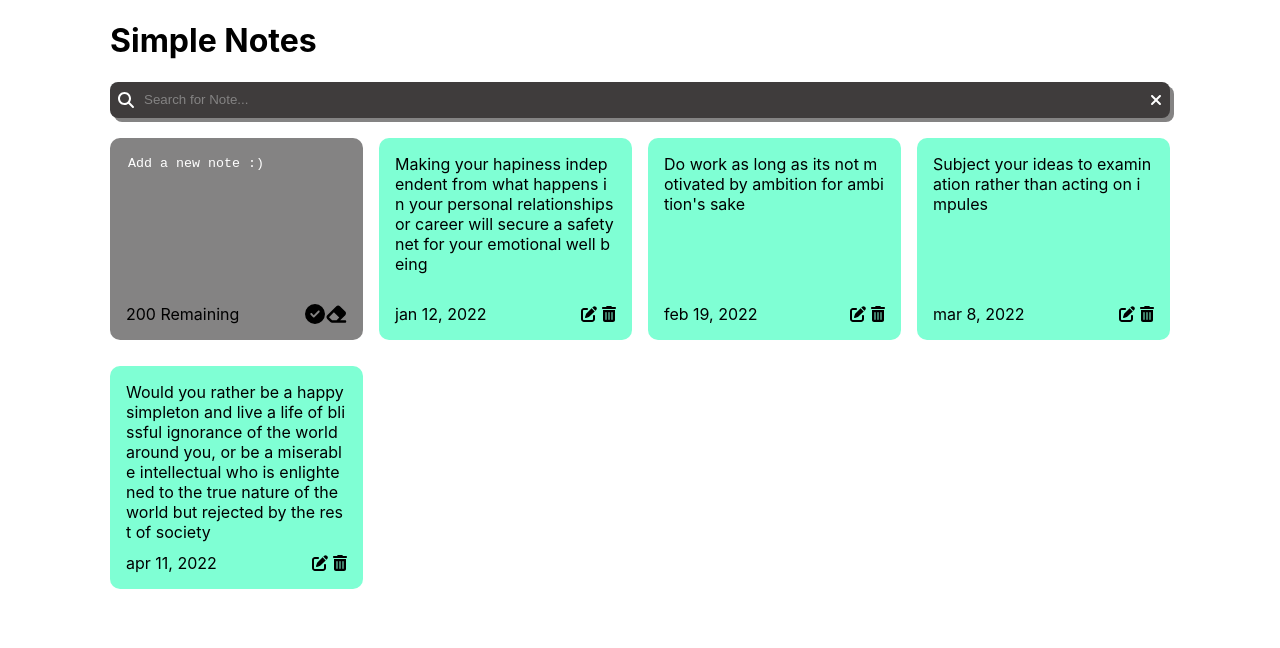
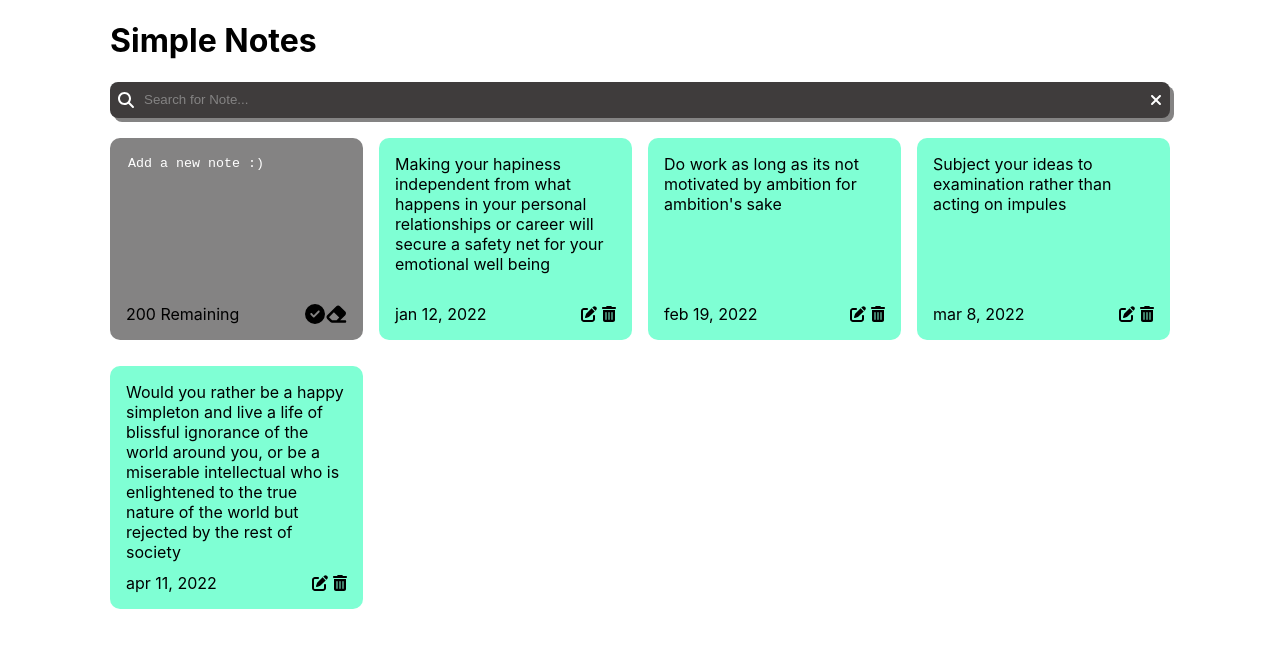
Before and after one commit to JubzCodes/simple-notes, a React (Create React App) app: page / in a window 1280 px wide. Shown: the top 648 px of the page. Built offline with nearby package versions, Linux system fonts and the light colour scheme; the HTML template or start-up script is replaced by a standard one.

Commit message:
update text wrap for notes

```diff
--- a/src/App.css
+++ b/src/App.css
@@ -8,7 +8,7 @@
   padding: 1rem;
   min-height: 170px;
   white-space: pre-wrap;
-  word-break: break-all;
+  word-break: normal;
   flex: 1;
 }
 
```
